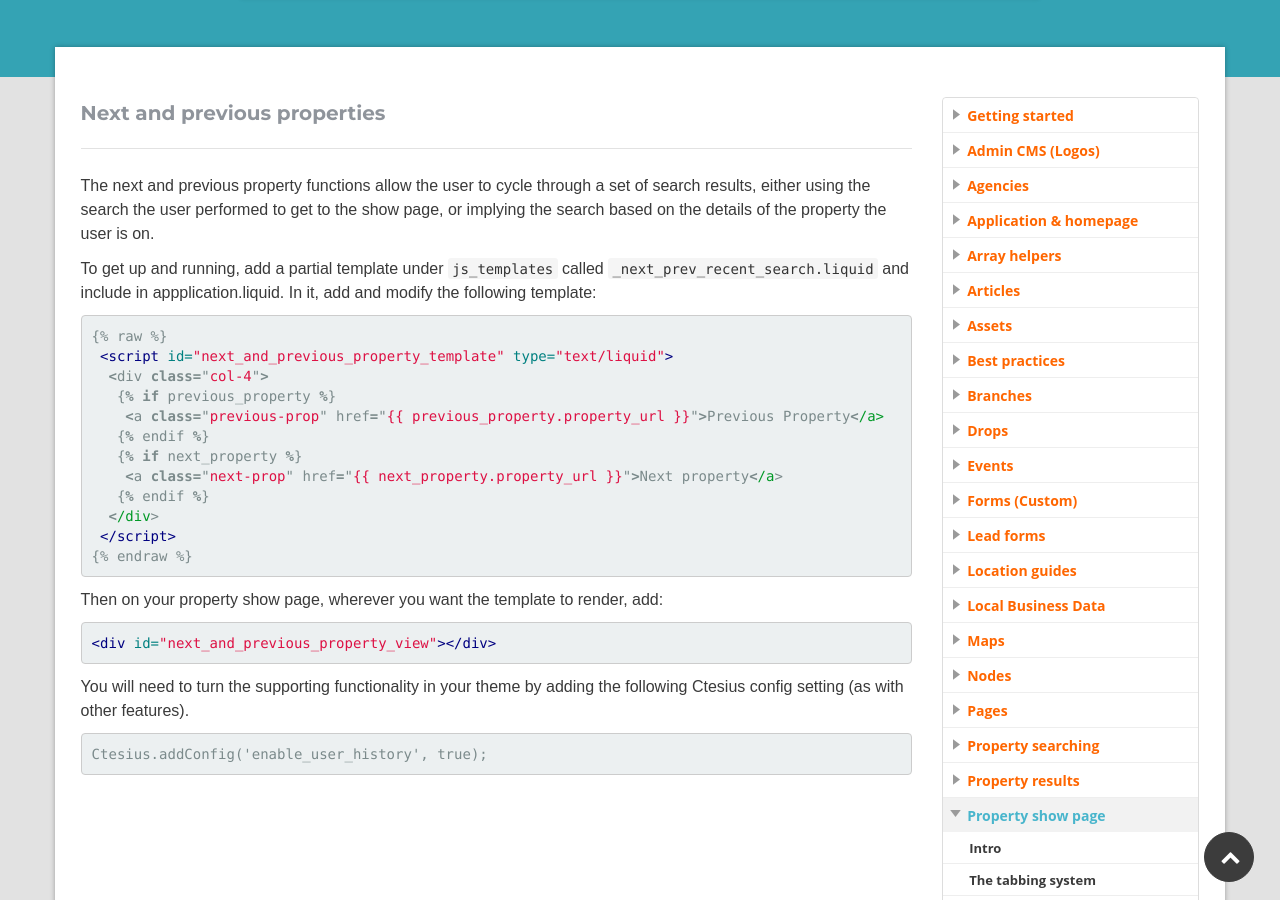
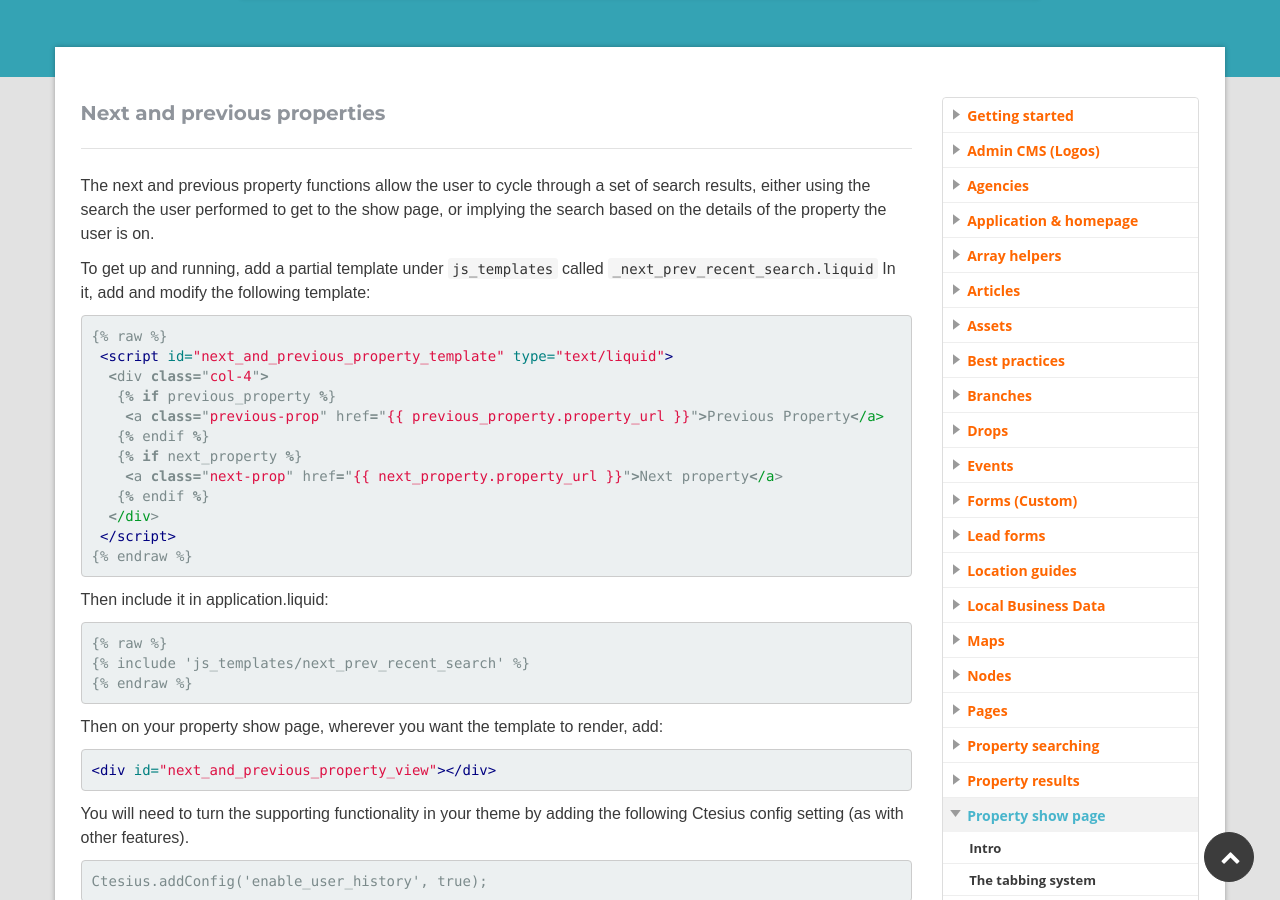
Before and after one commit to homeflow/homeflow.github.io, a Jekyll site: the page built from _posts/property-show-page/2015-01-09-next-prev-properties.md, in a window 1280 px wide and 900 px high, scrolled down 244 px. Built offline with Jekyll 4.4.1, drawn with Linux system fonts in a browser that asks for light colours.

Commit message:
Be more explicit about including next_prev_recent_search

```diff
--- a/_posts/property-show-page/2015-01-09-next-prev-properties.md
+++ b/_posts/property-show-page/2015-01-09-next-prev-properties.md
@@ -6,7 +6,7 @@ category: property-show-page
 ---
 The next and previous property functions allow the user to cycle through a set of search results, either using the search the user performed to get to the show page, or implying the search based on the details of the property the user is on.
 
-To get up and running, add a partial template under ``js_templates`` called ``_next_prev_recent_search.liquid`` and include in appplication.liquid. In it, add and modify the following template:
+To get up and running, add a partial template under ``js_templates`` called ``_next_prev_recent_search.liquid`` In it, add and modify the following template:
 
 {% highlight html %}
 {% raw %}{{% endraw %}% raw %{% raw %}}{% endraw %}{% raw %}
@@ -23,6 +23,14 @@ To get up and running, add a partial template under ``js_templates`` called ``_n
 {% endraw %}{% raw %}{{% endraw %}% endraw %{% raw %}}{% endraw %}
 {% endhighlight %}
 
+Then include it in application.liquid:
+
+{% highlight html %}
+{% raw %}{{% endraw %}% raw %{% raw %}}{% endraw %}{% raw %}
+{% include 'js_templates/next_prev_recent_search' %}
+{% endraw %}{% raw %}{{% endraw %}% endraw %{% raw %}}{% endraw %}
+{% endhighlight %}
+
 Then on your property show page, wherever you want the template to render, add:
 
 {% highlight html %}
```
